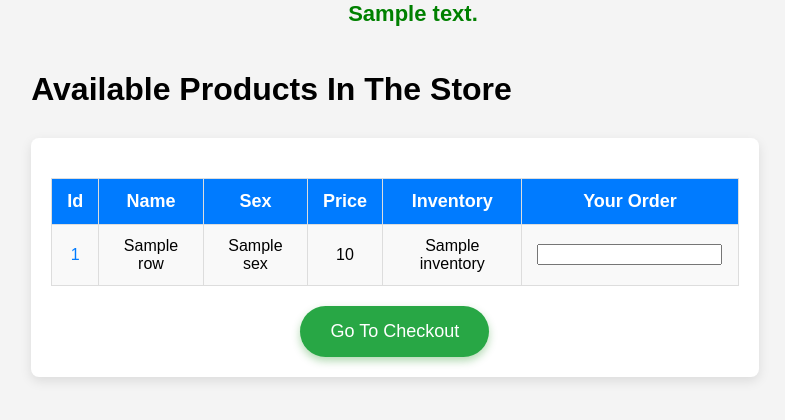
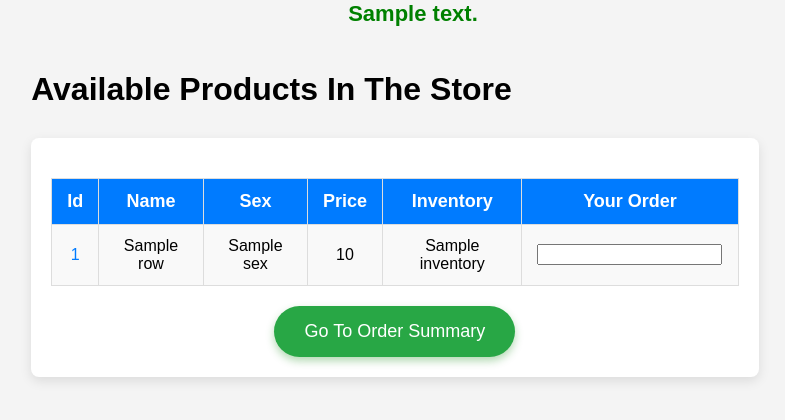
Before and after one commit to Rotem-Mokady/TAU-Fashion-Online-Store, a Flask app: template templates/home_page.html in a window 1280 px wide. Shown: the part 297-717 px from the top of the page, without its empty margins (227-1012 px from the left). Run offline with Flask 3, Linux system fonts and the light colour scheme; the template is opened without the code that fills it: most values are stand-ins (such as "Sample title", 1, 10 or a date in 2020).

Commit message:
change "go to checkout" button name

```diff
--- a/templates/home_page.html
+++ b/templates/home_page.html
@@ -67,7 +67,7 @@
                 </table>
                 <!-- Go to Checkout Button -->
                 <div class="checkout-btn-container">
-                    <button type="submit" class="checkout-btn">Go To Checkout</button>
+                    <button type="submit" class="checkout-btn">Go To Order Summary</button>
                 </div>
             </form>
         </div>
```
